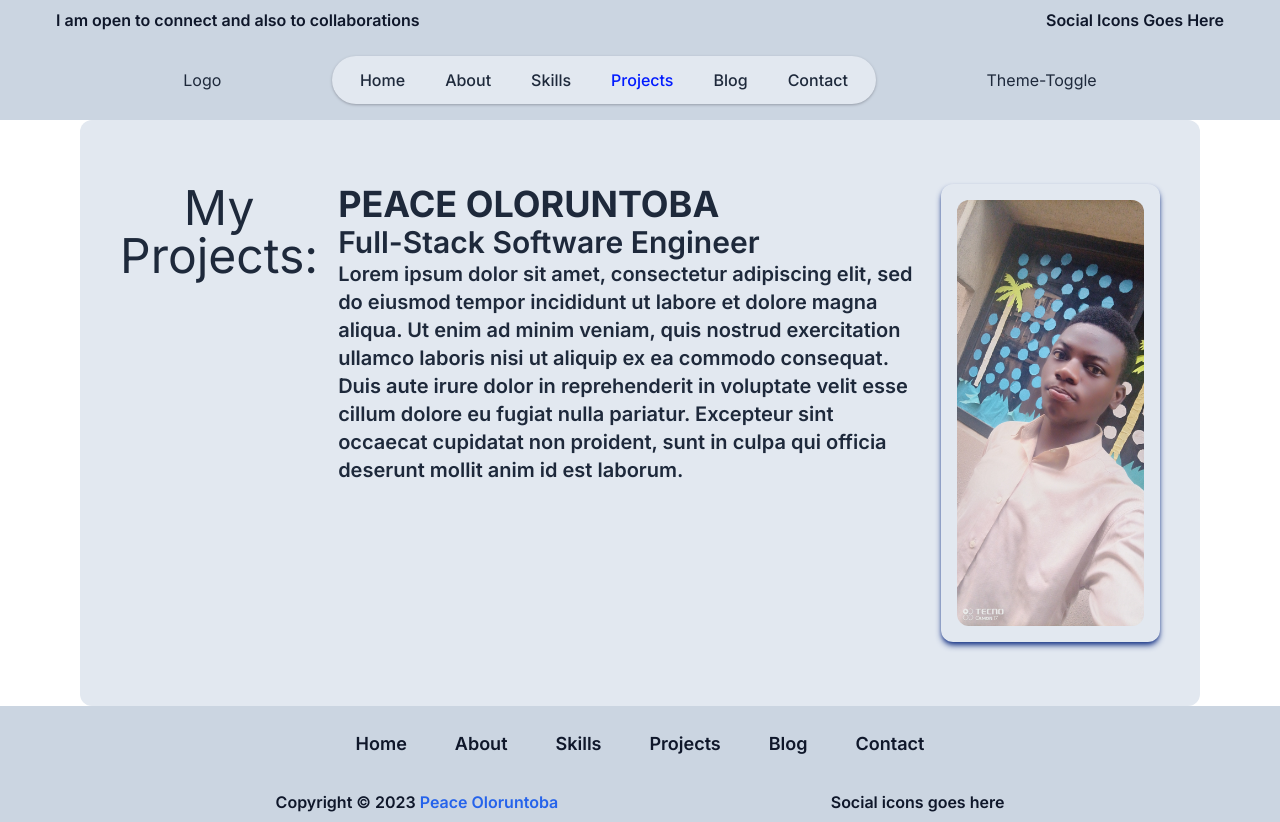
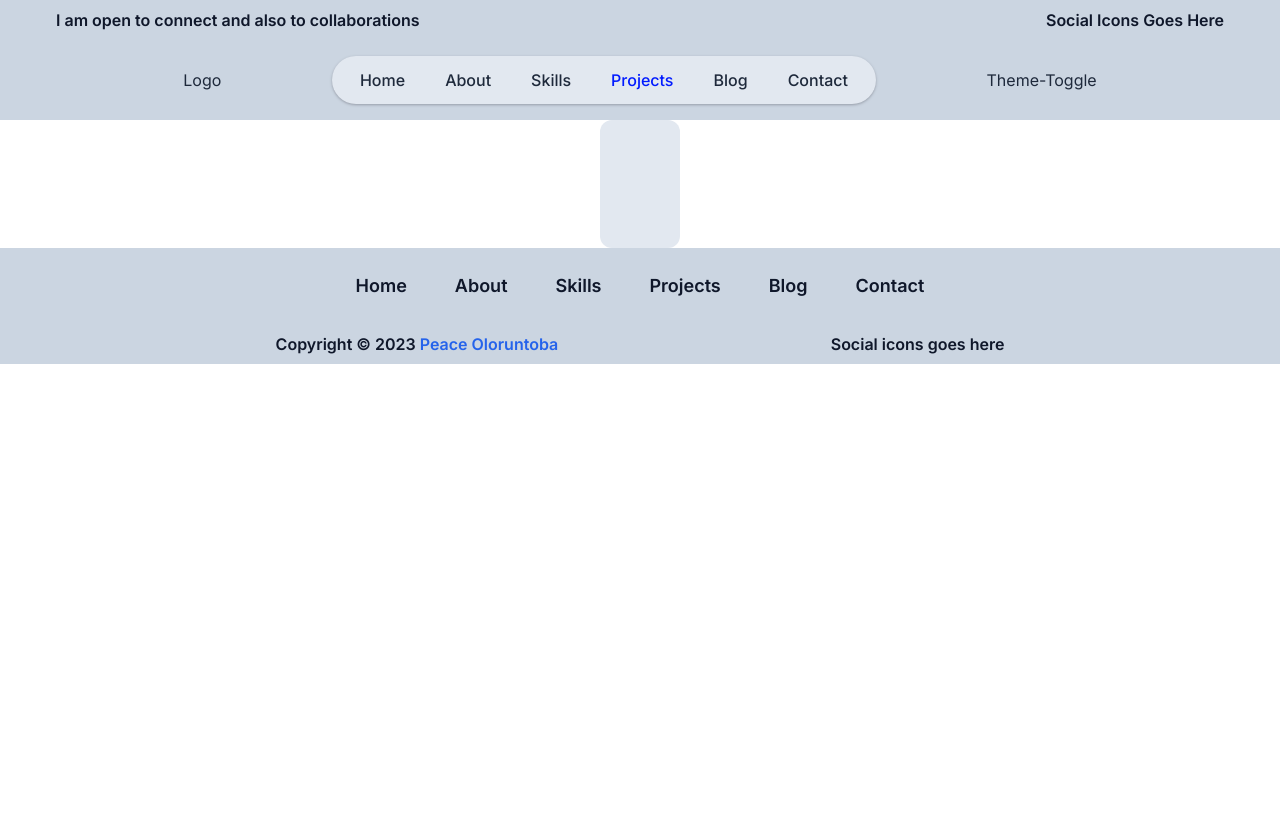
Before and after one commit to PeaceOloruntoba/peacecodes, a Next.js app: page /Projects in a window 1280 px wide. After the commit the page ends 800 px from the top, so only its background shows below. Built offline with nearby package versions, Linux system fonts and the light colour scheme.

Commit message:
jhgjkjjdf

```diff
--- /dev/null
+++ b/src/pages/components/Projects/Jumpon.tsx
@@ -0,0 +1,7 @@
+export default function Jumpon(){
+    return(
+        <div>
+
+        </div>
+    )
+}
--- a/src/pages/components/ProjectsIntro.tsx
+++ b/src/pages/components/ProjectsIntro.tsx
@@ -1,19 +1,11 @@
-import Image from "next/image";
-import me from "../../app/assets/2021me.jpg"
+import Jumpon from "./Projects/Jumpon";
 
 export default function ProjectsIntro() {
     return(
+
         <div className="flex justify-around items-center lg:px-20 md:px-12 sm:px-6 dark:bg-gray-950">
-            <div className="p-16 px-10 flex gap-5 bg-slate-200 dark:bg-slate-950 rounded-xl">
-            <p className="text-5xl text-center">My Projects:</p>
-            <div className="">
-                <h1 className="text-4xl font-bold text-slate-800 dark:text-zinc-300">PEACE OLORUNTOBA</h1>
-                <h2 className="text-3xl font-semibold text-slate-800 dark:text-zinc-300 ">Full-Stack Software Engineer</h2>
-                <p className="text-xl font-semibold text-slate-800 dark:text-zinc-300">Lorem ipsum dolor sit amet, consectetur adipiscing elit, sed do eiusmod tempor incididunt ut labore et dolore magna aliqua. Ut enim ad minim veniam, quis nostrud exercitation ullamco laboris nisi ut aliquip ex ea commodo consequat. Duis aute irure dolor in reprehenderit in voluptate velit esse cillum dolore eu fugiat nulla pariatur. Excepteur sint occaecat cupidatat non proident, sunt in culpa qui officia deserunt mollit anim id est laborum.</p>
-            </div>
-            <div className="p-4 rounded-xl shadow-md shadow-blue-900">
-                <Image src={me} alt="Jumbotron" className="rounded-xl h-full w-full" />
-            </div>
+            <div className="p-16 px-10 bg-slate-200 dark:bg-slate-950 rounded-xl">
+                <Jumpon />
             </div>
         </div>
     )
```
